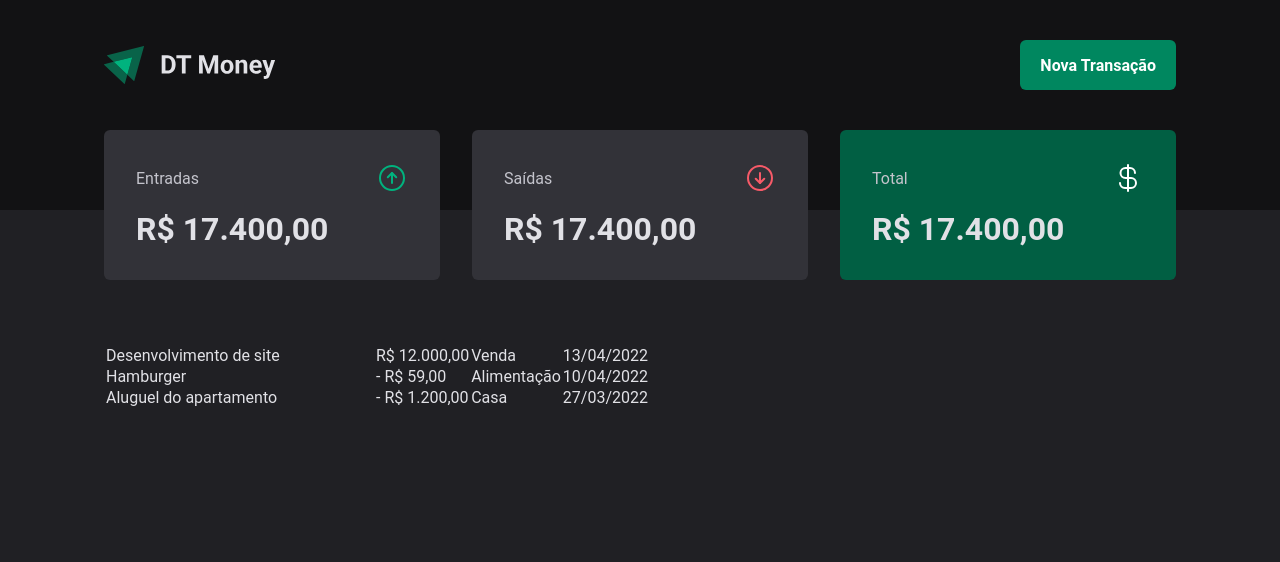
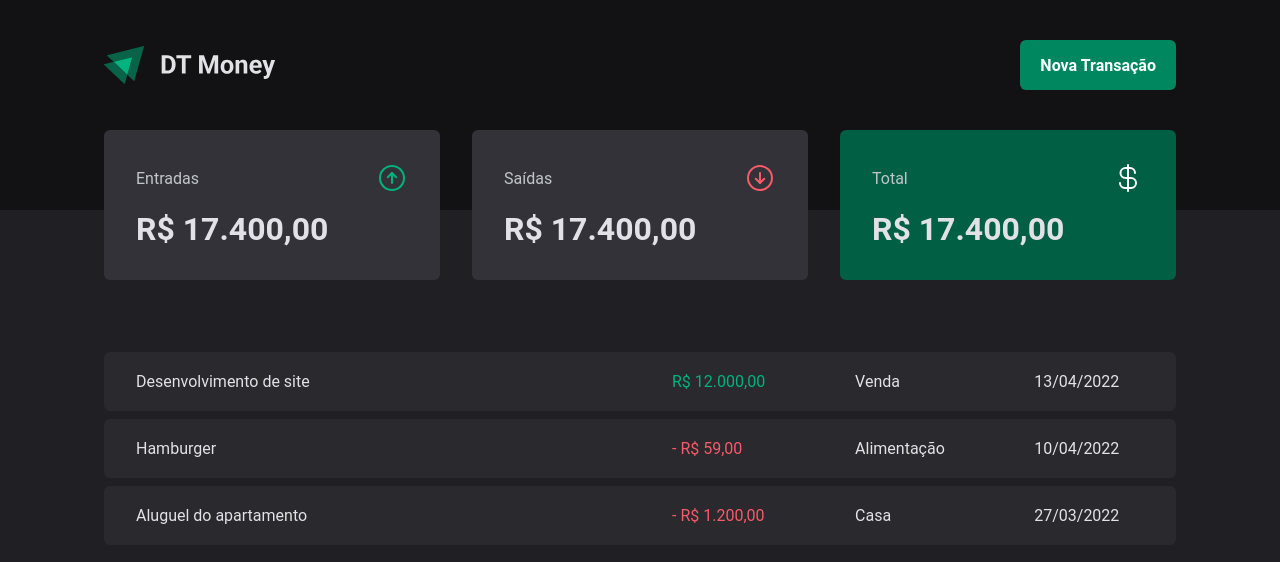
Before and after one commit to joaosanson/dt-money, a React app: page / in a window 1280 px wide. Shown: the top 562 px of the page. Built offline with nearby package versions, Linux system fonts and the light colour scheme; the HTML template or start-up script is replaced by a standard one.

Commit message:
feat: creating transaction table

```diff
--- a/src/pages/Transactions/index.tsx
+++ b/src/pages/Transactions/index.tsx
@@ -1,6 +1,6 @@
 import { Header } from '../../components/Header'
 import { Summary } from "../../components/Summary"
-import { TransactionsContainer } from "./styles"
+import { PriceHighlight, TransactionsContainer, TransactionsTable } from "./styles"
 
 export function Transactions() {
   return (
@@ -9,30 +9,36 @@
       <Summary />
 
       <TransactionsContainer>
-        <table>
+        <TransactionsTable>
           <tbody>
             <tr>
               <td width="50%">Desenvolvimento de site</td>
-              <td>R$ 12.000,00</td>
+              <td>
+                <PriceHighlight variant="income">R$ 12.000,00</PriceHighlight>
+              </td>
               <td>Venda</td>
               <td>13/04/2022</td>
             </tr>
 
             <tr>
               <td >Hamburger</td>
-              <td>- R$ 59,00</td>
+              <td>
+                <PriceHighlight variant="outcome">- R$ 59,00</PriceHighlight>
+              </td>
               <td>Alimentação</td>
               <td>10/04/2022</td>
             </tr>
 
             <tr>
               <td>Aluguel do apartamento</td>
-              <td>- R$ 1.200,00</td>
+              <td>
+                <PriceHighlight variant="outcome">- R$ 1.200,00</PriceHighlight>
+              </td>
               <td>Casa</td>
               <td>27/03/2022</td>
             </tr>
           </tbody>
-        </table>
+        </TransactionsTable>
       </TransactionsContainer>
     </>
   )
--- a/src/pages/Transactions/styles.ts
+++ b/src/pages/Transactions/styles.ts
@@ -8,5 +8,32 @@
 `
 
 export const TransactionsTable = styled.table`
+  width: 100%;
+  border-collapse: separate;
+  border-spacing: 0 0.5rem;
+  /* margin-top: 1.5rem; */
 
+  td {
+    padding: 1.25rem 2rem;
+    background: ${props => props.theme['gray-700']};
+
+    &:first-child {
+      border-top-left-radius: 6px;
+      border-bottom-left-radius: 6px;
+
+    }
+
+    &:last-child {
+      border-top-right-radius: 6px;
+      border-bottom-right-radius: 6px;
+    }
+  }
 `
+
+interface PriceHighlightProps {
+  variant: 'income' | 'outcome'
+}
+
+export const PriceHighlight = styled.span<PriceHighlightProps>`
+  color: ${props => props.variant === 'income' ? props.theme['green-300'] : props.theme['red-300']}
+`
```
